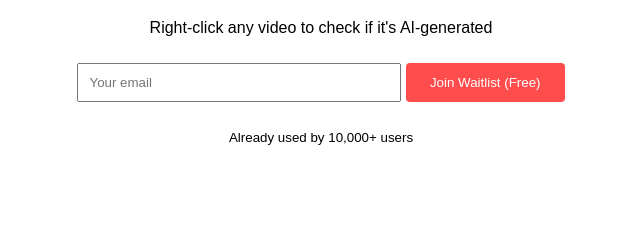
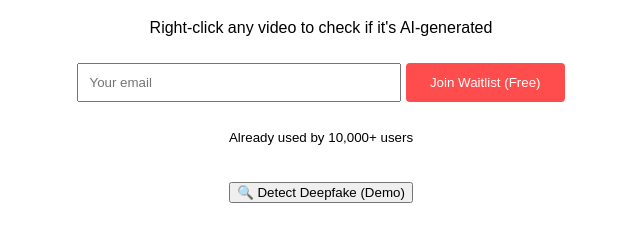
Before and after one commit to legendof28/deepfake-detector-landing2, a plain HTML site: page index.html in a window 1280 px wide. Shown: the part 102-344 px from the top of the page, without its empty margins (319-959 px from the left). Drawn offline with Linux system fonts and the light colour scheme.

Commit message:
Update index.html

```diff
--- a/index.html
+++ b/index.html
@@ -19,5 +19,15 @@
   </form>
 
   <p><small>Already used by 10,000+ users</small></p>
+<script>
+  document.addEventListener('DOMContentLoaded', function() {
+    // Fake "Detect Deepfake" button
+    const detectBtn = document.createElement('button');
+    detectBtn.textContent = '🔍 Detect Deepfake (Demo)';
+    detectBtn.style.marginTop = '20px';
+    detectBtn.onclick = () => alert('⚠️ 87% chance this is AI-generated! (Demo)');
+    document.body.appendChild(detectBtn);
+  });
+</script>
 </body>
 </html>
```
